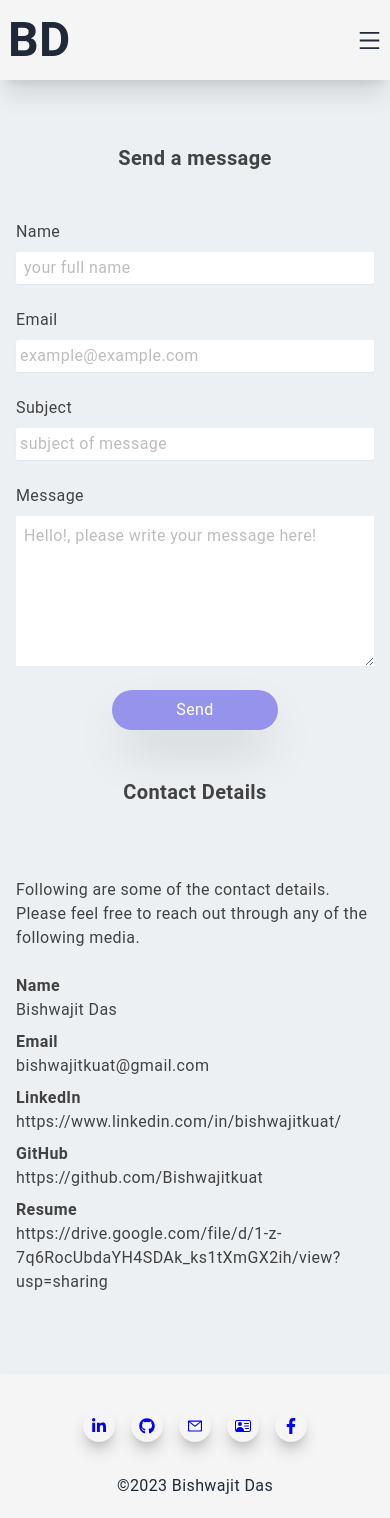
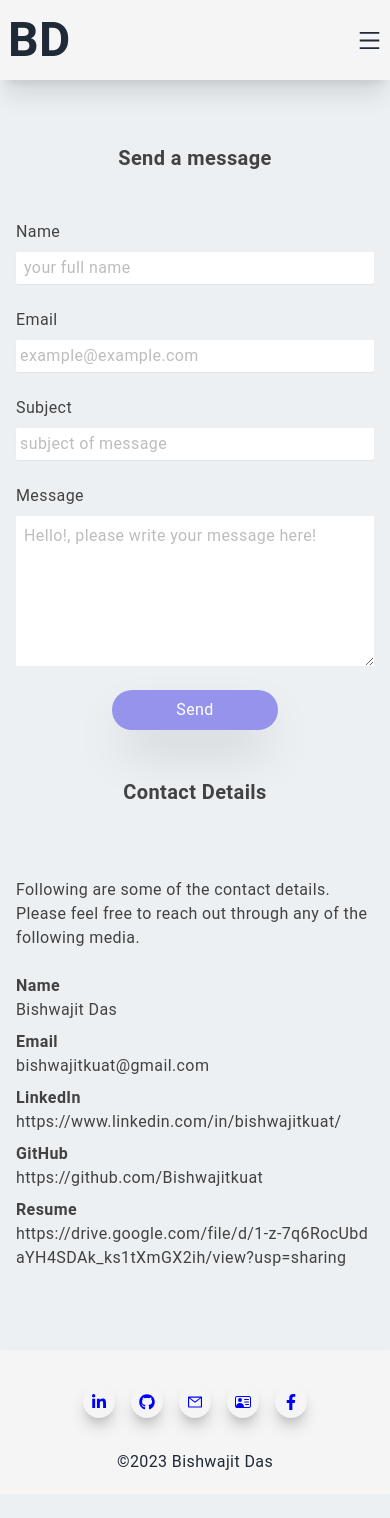
Before and after one commit to Bishwajitkuat/portfolio_next_bisso, a Next.js app: page /contact in a window 390 px wide. After the commit the page ends 1494 px from the top, so only its background shows below. Built offline with nearby package versions, Linux system fonts and the light colour scheme.

Commit message:
style improvement for contact in mobile view

```diff
--- a/components/contact-page/contact-detail.tsx
+++ b/components/contact-page/contact-detail.tsx
@@ -9,7 +9,7 @@ export default function ContactDetail() {
         Following are some of the contact details. Please feel free to reach out
         through any of the following media.
       </p>
-      <ul className="grid gap-2">
+      <ul className="grid gap-2  break-all">
         <li className="grid">
           <strong>Name</strong> <span>Bishwajit Das</span>
         </li>
--- a/components/contact-page/contact-page.tsx
+++ b/components/contact-page/contact-page.tsx
@@ -4,9 +4,9 @@ import ContactDetail from "./contact-detail";
 
 export default function ContactPage() {
   return (
-    <div className="w-full">
-      <div className=" px-4 md:px-16 pt-8 md:pt-12 max-w-[724px] mx-auto text-gray-800">
-        <div className="">
+    <div className="w-full min-h-screen">
+      <div className="md:px-16 pt-8 md:pt-12 md:max-w-[724px] text-gray-800 grid justify-stretch">
+        <div className="px-4">
           <ContactForm />
           <ContactDetail />
         </div>
--- a/components/footer.tsx
+++ b/components/footer.tsx
@@ -3,12 +3,12 @@ import ConnectLinks from "./navbar/connect-links";
 
 export default function Footer() {
   return (
-    <div className="min-h-[10vh] flex flex-col items-center bg-gray-100 shadow-xl shadow-gray-400 w-full py-5">
+    <footer className="min-h-[10vh] flex flex-col items-center bg-gray-100 shadow-xl shadow-gray-400 w-full py-5">
       <ConnectLinks
         ulClass=" flex items-center gap-4 justify-center my-4 pb-4 w-[50%] sm:w-[50%]"
         liClass="rounded-full shadow-lg shadow-gray-400 p-2 sm:p-5 md:p-6 cursor-pointer hover:scale-105 ease-in duration-500"
       />
       <p>&copy;2023 Bishwajit Das</p>
-    </div>
+    </footer>
   );
 }
--- a/components/layout.tsx
+++ b/components/layout.tsx
@@ -15,7 +15,7 @@ export default function Layout({ children }: { children: React.ReactNode }) {
         <link rel="icon" href="" />
       </Head>
       <Navbar />
-      <main className="grid-1 py-20">{children}</main>
+      <main className="grid py-20">{children}</main>
       <Footer />
     </>
   );
--- a/components/projects-page/projects-page.tsx
+++ b/components/projects-page/projects-page.tsx
@@ -10,7 +10,7 @@ export default function ProjectsPage() {
         <p className="uppercase pb-20 text-center text-[3rem] tracking-widest text-[#5651e5]">
           Projects
         </p>
-        <ul className="grid  gap-[4rem]">
+        <ul className="grid justify-center  gap-[4rem]">
           {projects.map((project) => (
             <ProjectCard key={project.id} project={project} />
           ))}
```
